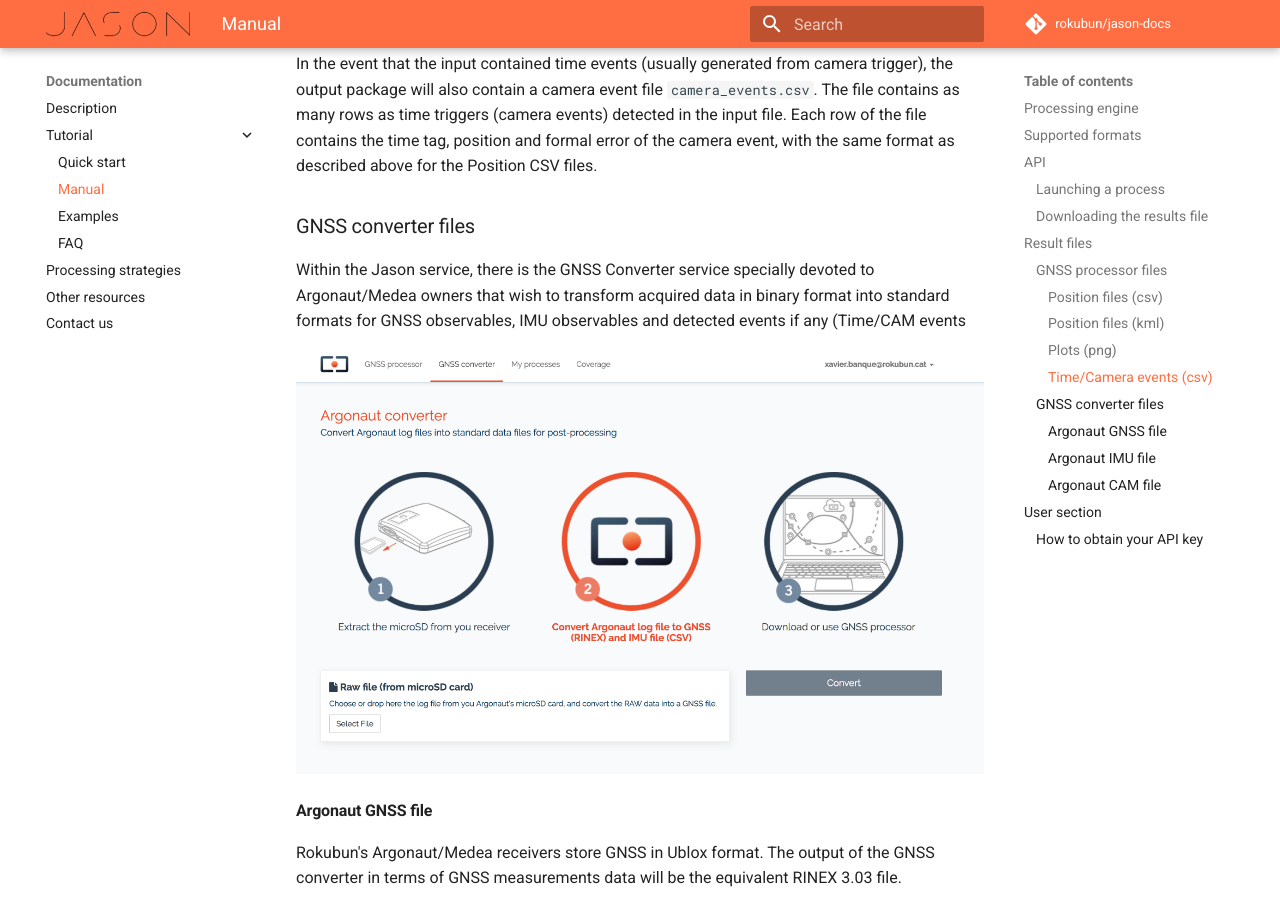
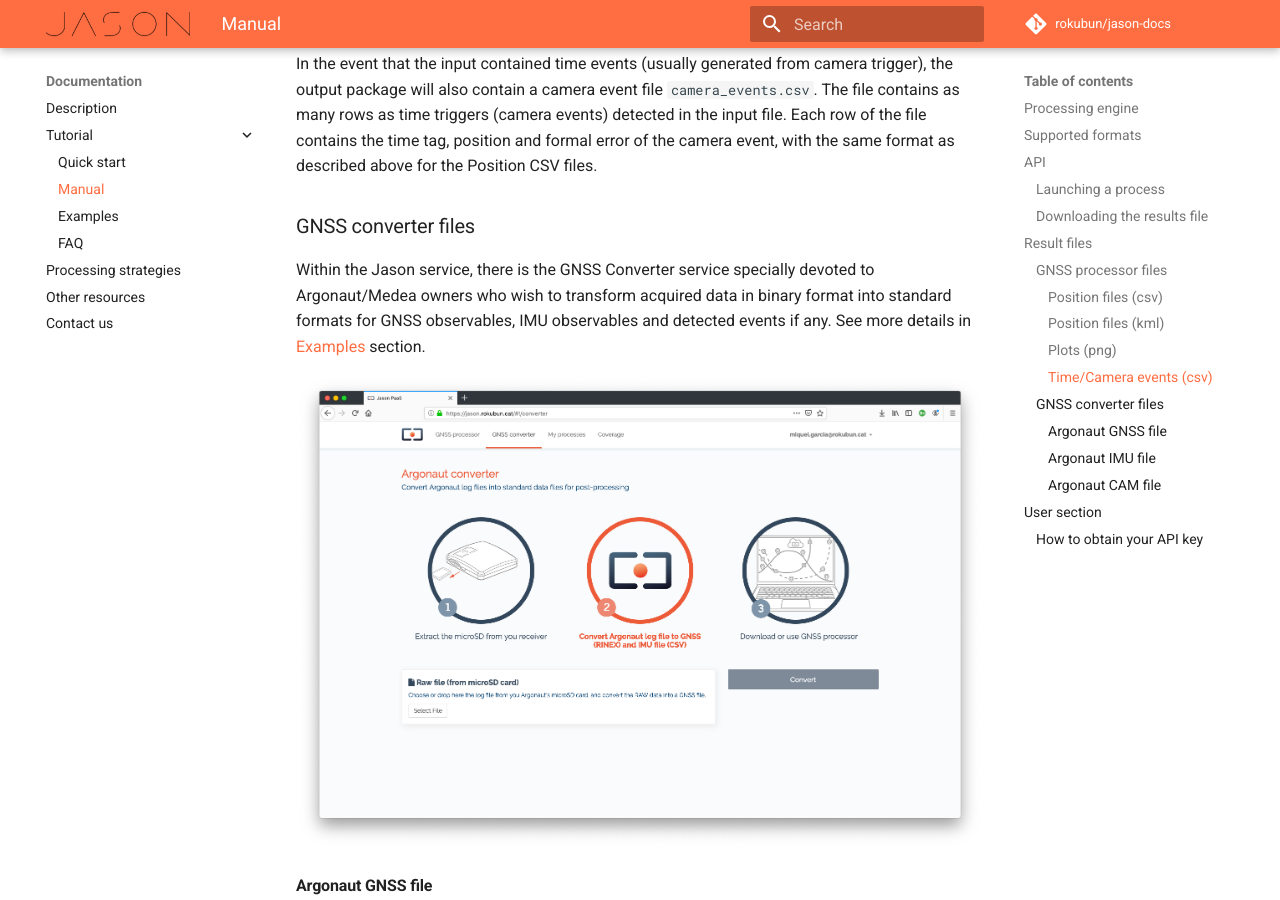
Before and after one commit to rokubun/jason-docs, an MkDocs documentation site: the page built from docs/manual.md, in a window 1280 px wide and 900 px high, scrolled down 5182 px. Built offline with MkDocs 1.6.1 and Material for MkDocs 9.7.7, drawn with Linux system fonts in a browser that asks for light colours; comment, search, counter and statistics services are not loaded.

Commit message:
feat: image added in GNSS converter section

```diff
--- a/docs/manual.md
+++ b/docs/manual.md
@@ -259,10 +259,11 @@
 ### GNSS converter files
 
 Within the Jason service, there is the GNSS Converter service specially devoted to Argonaut/Medea
-owners that wish to transform acquired data in binary format into standard formats for GNSS observables,
-IMU observables and detected events if any (Time/CAM events
+owners who wish to transform acquired data in binary format into standard formats for GNSS observables,
+IMU observables and detected events if any. See more details in [Examples](/examples/#argonautmedea-file-conversion) section.
 
-![GNSS converter](images/jason_gnss_converter.png "GNSS converter")
+
+![GNSS converter](images/howto_conversor.png "GNSS converter")
 
 #### Argonaut GNSS file
 
```
